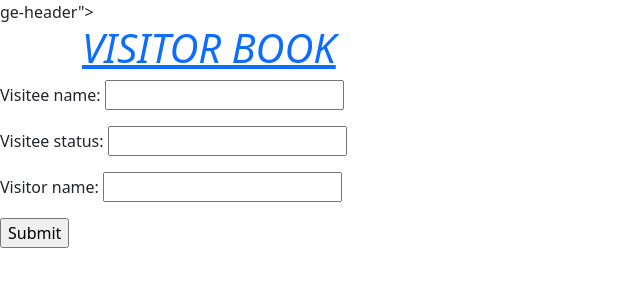
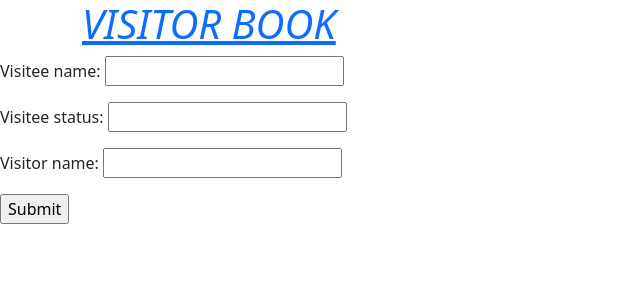
Before and after one commit to SJChesire/visitorlogbook, a Django app: page /create_visitee/ in a window 1280 px wide. Shown: the top 300 px of the page, without its empty margins (0-640 px from the left). Run offline with Django 4.2, Linux system fonts and the light colour scheme.

Commit message:
add visitee

```diff
--- a/records/templates/visitee.html
+++ b/records/templates/visitee.html
@@ -4,17 +4,17 @@
 <html>
 <head>
     <title>VISITOR RECORD</title>
-     <link href="{% static 'css/bootstrap.min.css' %}" rel="stylesheet">
+    <link href="{% static 'css/bootstrap.min.css' %}" rel="stylesheet">
     <script src="{% static 'js/bootstrap.min.js' %}"></script>
-
+    <link href="https://cdn.jsdelivr.net/npm/bootstrap@5.2.0-beta1/dist/css/bootstrap.min.css" rel="stylesheet"
+      integrity="sha384-0evHe/X+R7YkIZDRvuzKMRqM+OrBnVFBL6DOitfPri4tjfHxaWutUpFmBp4vmVor" crossorigin="anonymous">
 </head>
 <body>
-<body bgcolor= white>
-<header class="pa<link href="https://cdn.jsdelivr.net/npm/bootstrap@5.2.0-beta1/dist/css/bootstrap.min.css" rel="stylesheet" integrity="sha384-0evHe/X+R7YkIZDRvuzKMRqM+OrBnVFBL6DOitfPri4tjfHxaWutUpFmBp4vmVor" crossorigin="anonymous">
-<script src="https://cdn.jsdelivr.net/npm/bootstrap@5.2.0-beta1/dist/js/bootstrap.bundle.min.js" integrity="sha384-pprn3073KE6tl6bjs2QrFaJGz5/SUsLqktiwsUTF55Jfv3qYSDhgCecCxMW52nD2" crossorigin="anonymous"></script>ge-header">
-    <div class="container">
-<h1><i><a href="/">VISITOR BOOK</a></i></h1>
-         </div>
+<body bgcolor=white>
+<header class="page-header">
+<div class="container">
+    <h1><i><a href="/">VISITOR BOOK</a></i></h1>
+</div>
 </header>
 <form method="POST" enctype="multipart/form-data">
 
@@ -26,6 +26,8 @@
 
     <input type="submit" value="Submit">
 </form>
-
+<script src="https://cdn.jsdelivr.net/npm/bootstrap@5.2.0-beta1/dist/js/bootstrap.bundle.min.js"
+        integrity="sha384-pprn3073KE6tl6bjs2QrFaJGz5/SUsLqktiwsUTF55Jfv3qYSDhgCecCxMW52nD2"
+        crossorigin="anonymous"></script>
 </body>
 </html>
```
